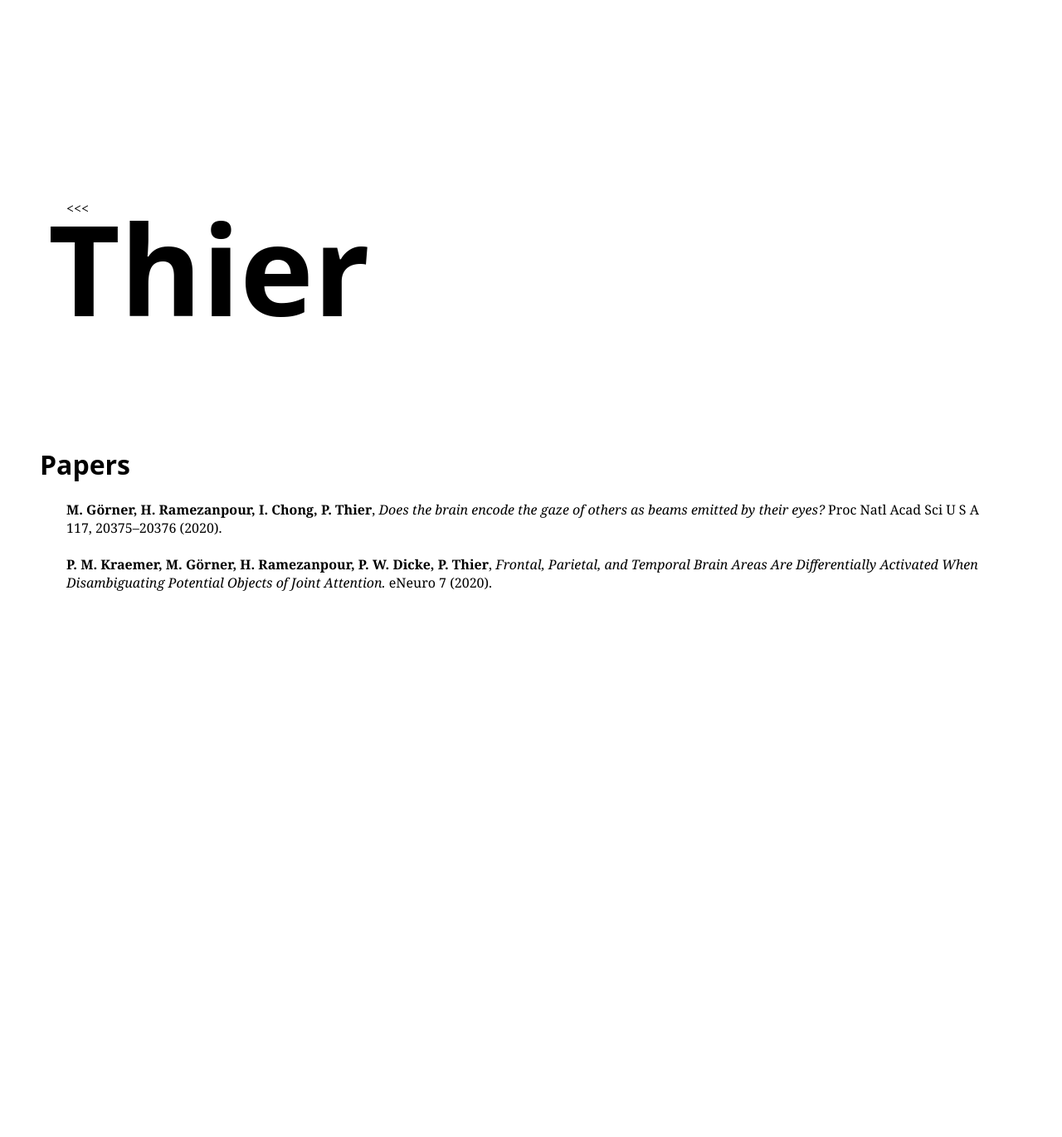
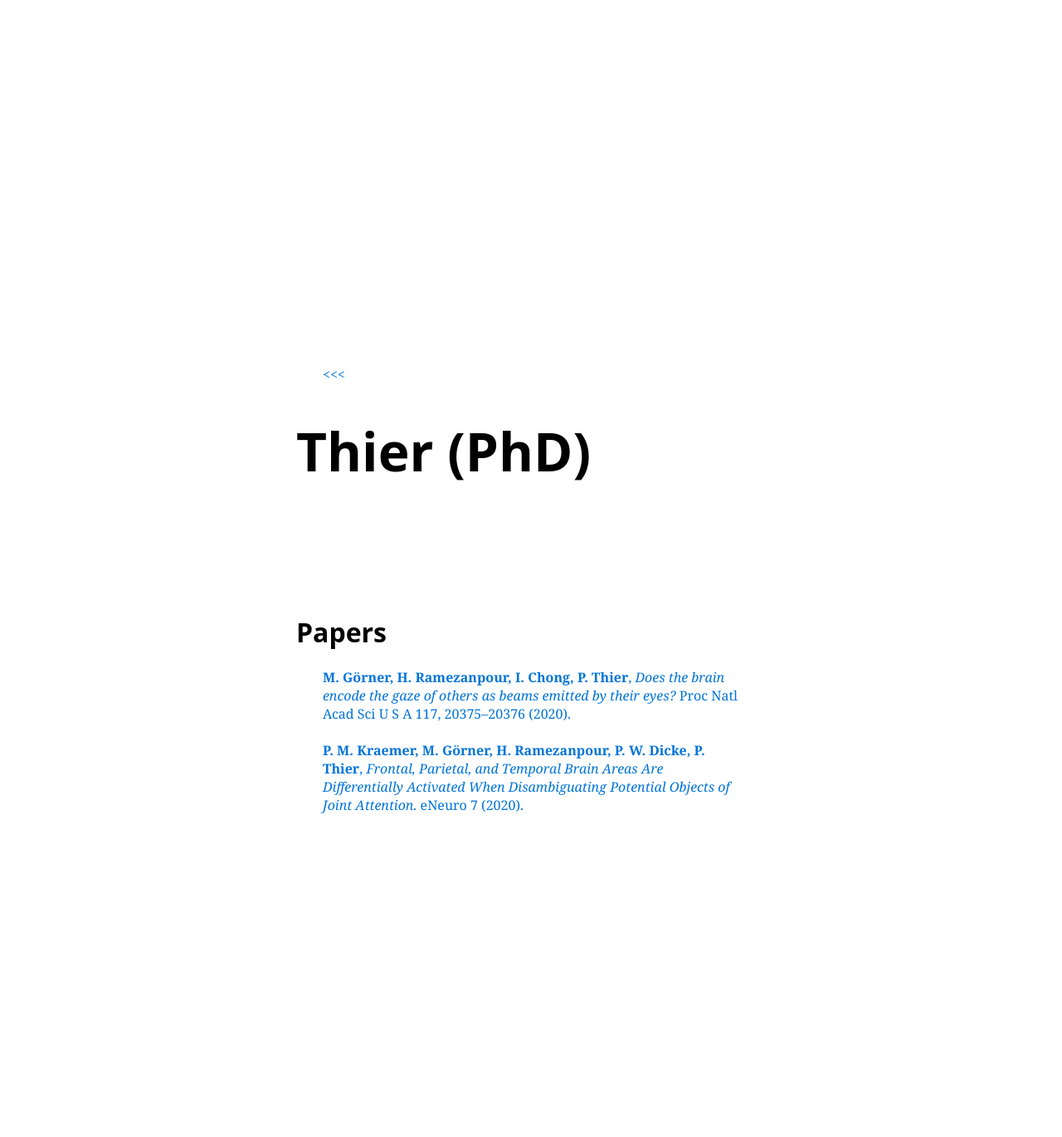
Before and after one commit to maalaria/collection, a Jekyll site: the page built from _Thier/index.html, in a window 1280 px wide. Shown: the whole page at 83% size. Built offline with Jekyll 4.4.1, drawn with Linux system fonts in a browser that asks for light colours; before the commit the page ends 900 px from its top, so only the background shows below that.

Commit message:
publish changes

```diff
--- a/_Thier/index.html
+++ b/_Thier/index.html
@@ -4,20 +4,21 @@ title: Thier
 ---
 <head>
   <meta charset=utf-8 />
-  <link rel="stylesheet" href="../css/styles.css" />
+  <link rel="stylesheet" href="../css/solo.css" />
   <script type="text/javascript"
     src="http://cdn.mathjax.org/mathjax/latest/MathJax.js?config=TeX-AMS-MML_HTMLorMML">
 </script>
-<title>Thier</title>
+<title>Thier (PhD)</title>
 </head>
 
-<a href="https://maalaria.github.io/collection/" onclick=“window.open(‘https://maalaria.github.io/collection/’, ‘_self’);”><<<</a>
+<a href="../" onclick=“window.open(‘../’, ‘_self’);”><<<</a>
 <br>
 <br>
 <br>
 
+
 <section class="content">
-  <h1>Thier</h1>
+  <h1>Thier (PhD)</h1>
 </section>
 
 <h3>Papers</h3>
--- a/css/styles.css
+++ b/css/styles.css
@@ -139,7 +139,7 @@ h1 {
     margin: 30;
     text-align: left;
     line-height: 0.1;
-    font-size: 150px;
+    font-size: 100px;
     font-weight: bold;
 }
 h3 {
```
Also changed, not shown: 3 other files.
